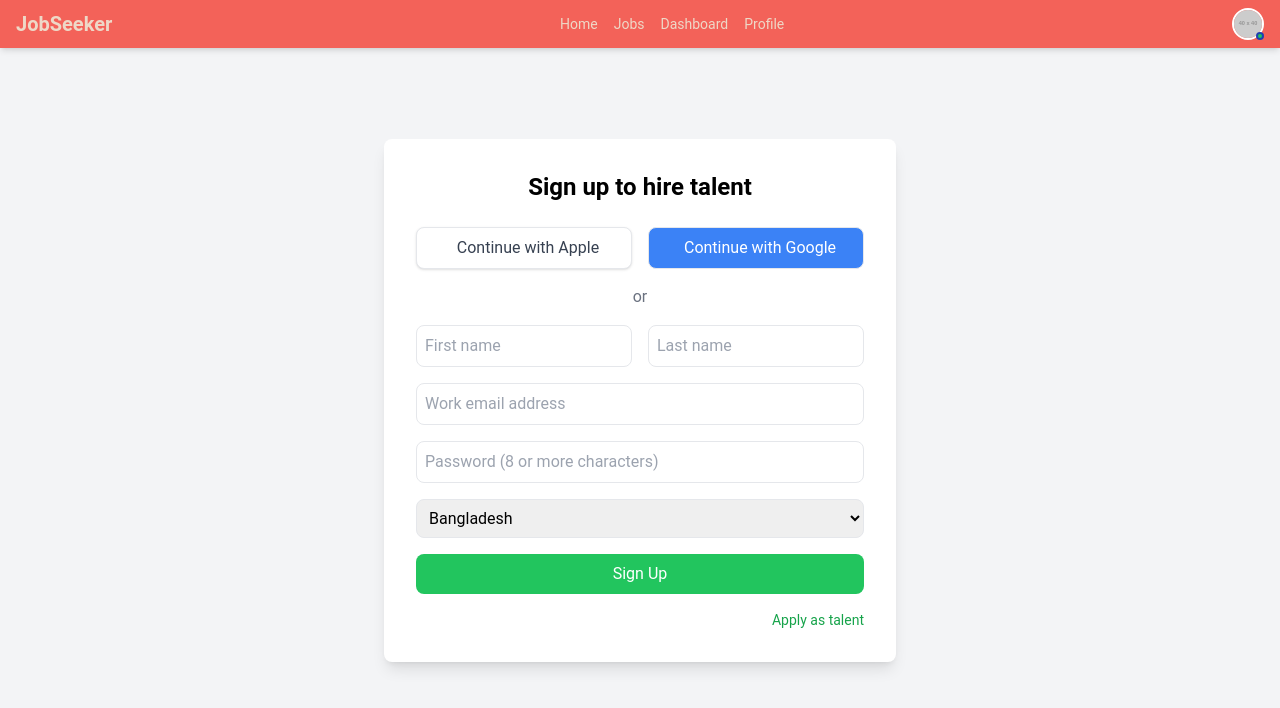
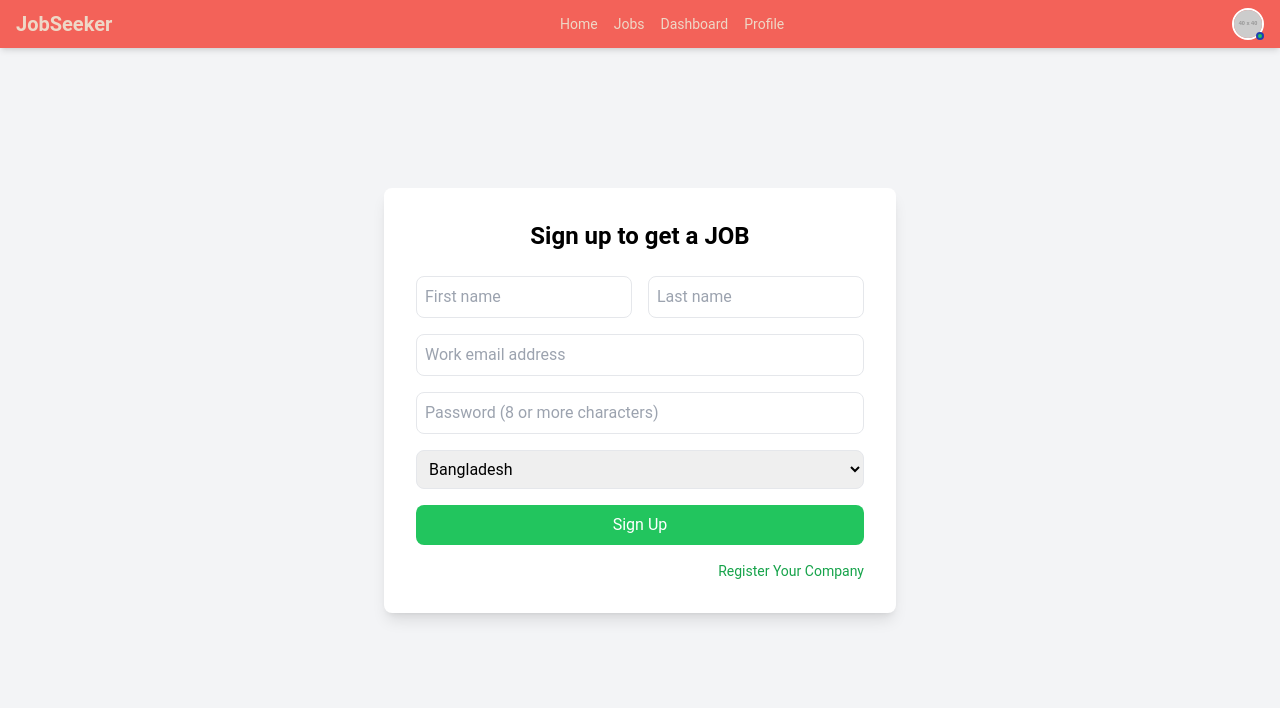
Before and after one commit to vallagenakisu/SystemProject, a React (Vite) app in the folder Job_Recommendation/: page /signup in a window 1280 px wide. Shown: the top 708 px of the page. Built offline with nearby package versions, Linux system fonts and the light colour scheme.

Commit message:
I have created a user_infos table in database and insert soe user info by registering from the react frontend

```diff
--- a/Job_Recommendation/src/Components/Common/SignUp.jsx
+++ b/Job_Recommendation/src/Components/Common/SignUp.jsx
@@ -43,17 +43,9 @@ const SignUp = () => {
       <div className="min-h-screen bg-gray-100 flex items-center justify-center">
         <div className="bg-white p-8 rounded-lg shadow-lg w-full max-w-lg">
           <div className="text-center mb-6">
-            <h1 className="text-2xl font-bold">Sign up to hire talent</h1>
+            <h1 className="text-2xl font-bold">Sign up to get a JOB</h1>
           </div>
-          <div className="flex justify-between gap-4 mb-4">
-            <button className="flex-1 py-2 px-4 border rounded-lg flex items-center justify-center text-gray-700 bg-white shadow hover:bg-gray-50">
-              <i className="fab fa-apple mr-2"></i> Continue with Apple
-            </button>
-            <button className="flex-1 py-2 px-4 border rounded-lg flex items-center justify-center text-white bg-blue-500 hover:bg-blue-600">
-              <i className="fab fa-google mr-2"></i> Continue with Google
-            </button>
-          </div>
-          <div className="text-center text-gray-500 my-4">or</div>
+
           <p>{message}</p>
 
           <form onSubmit={handleSubmit}>
@@ -105,6 +97,8 @@ const SignUp = () => {
               <option value="United States">United States</option>
               <option value="India">India</option>
               <option value="Canada">Canada</option>
+              <option value="Pakistan">Pakistan</option>
+              <option value="Switzerland">Switzerland</option>
             </select>
             <button
               type="submit"
@@ -118,7 +112,7 @@ const SignUp = () => {
               href="/apply-as-talent"
               className="text-green-600 hover:underline"
             >
-              Apply as talent
+              Register Your Company
             </a>
           </div>
         </div>
```
